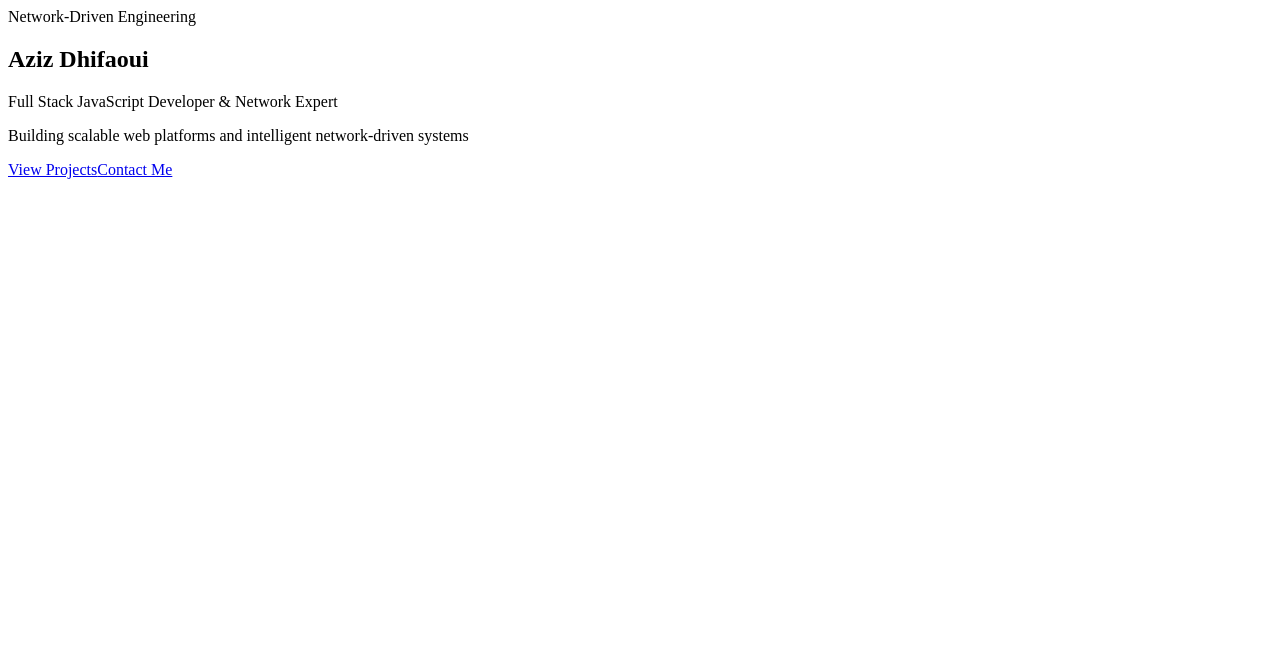
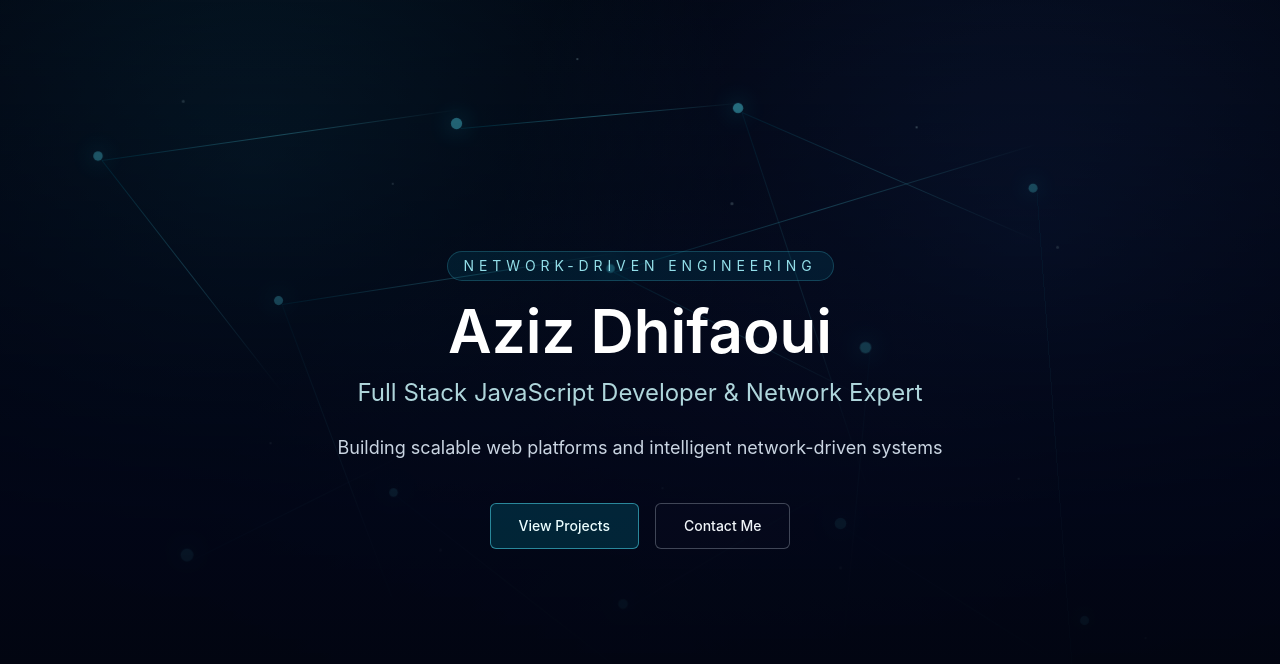
Before and after one commit to Azizos002/me, a Next.js app: page / in a window 1280 px wide. Shown: the top 664 px of the page. Built offline with nearby package versions, Linux system fonts and the light colour scheme.

Commit message:
Update tailwind

```diff
--- a/src/app/globals.css
+++ b/src/app/globals.css
@@ -1,6 +1,5 @@
-@tailwind base;
-@tailwind components;
-@tailwind utilities;
+@import "tailwindcss";
+
 
 :root {
   color-scheme: dark;
--- a/src/app/layout.tsx
+++ b/src/app/layout.tsx
@@ -1,3 +1,5 @@
+import "./globals.css";
+
 export const metadata = {
   title: "Aziz Dhifaoui | Full Stack JS & Network Expert",
   description:
```
